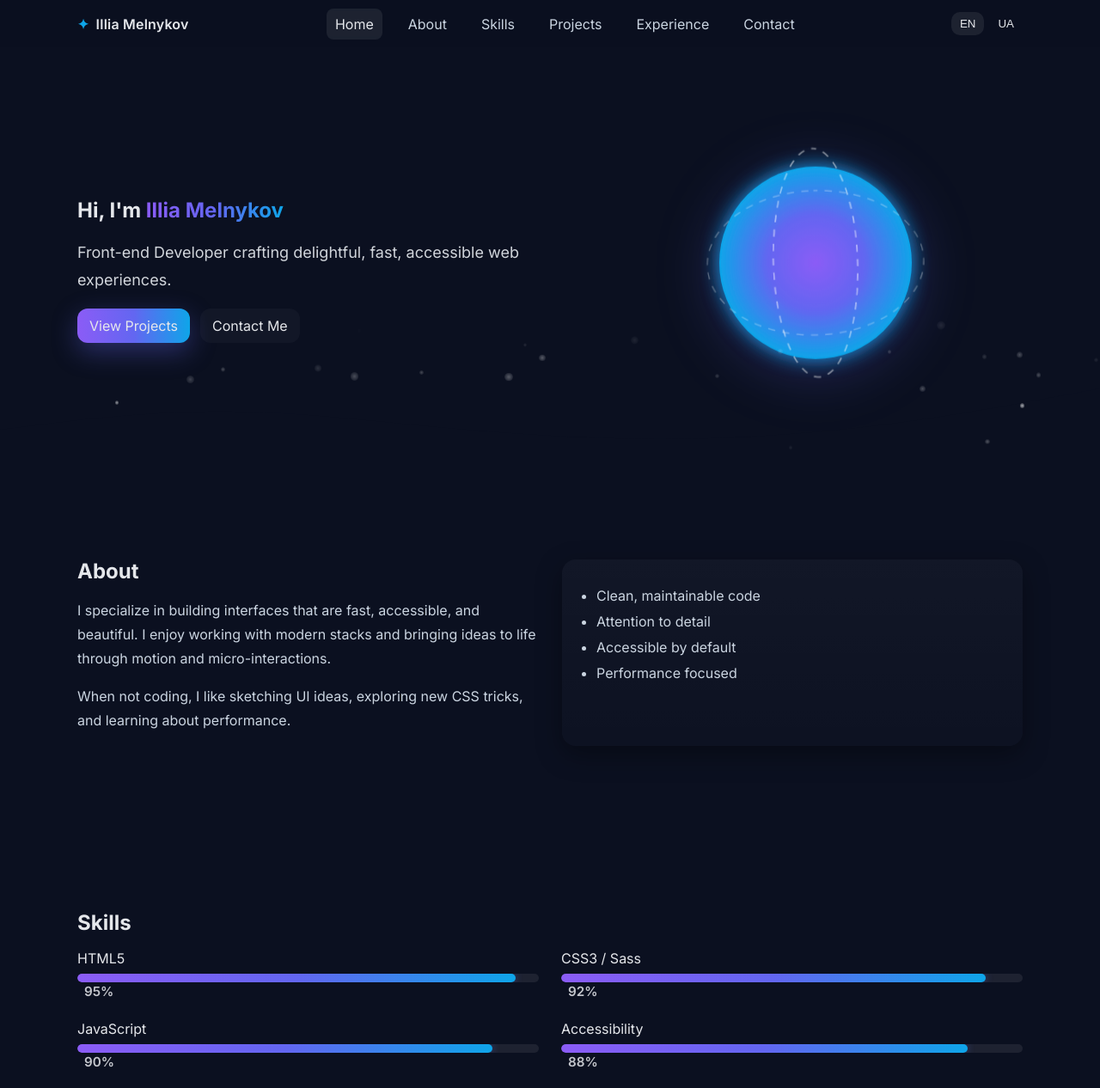
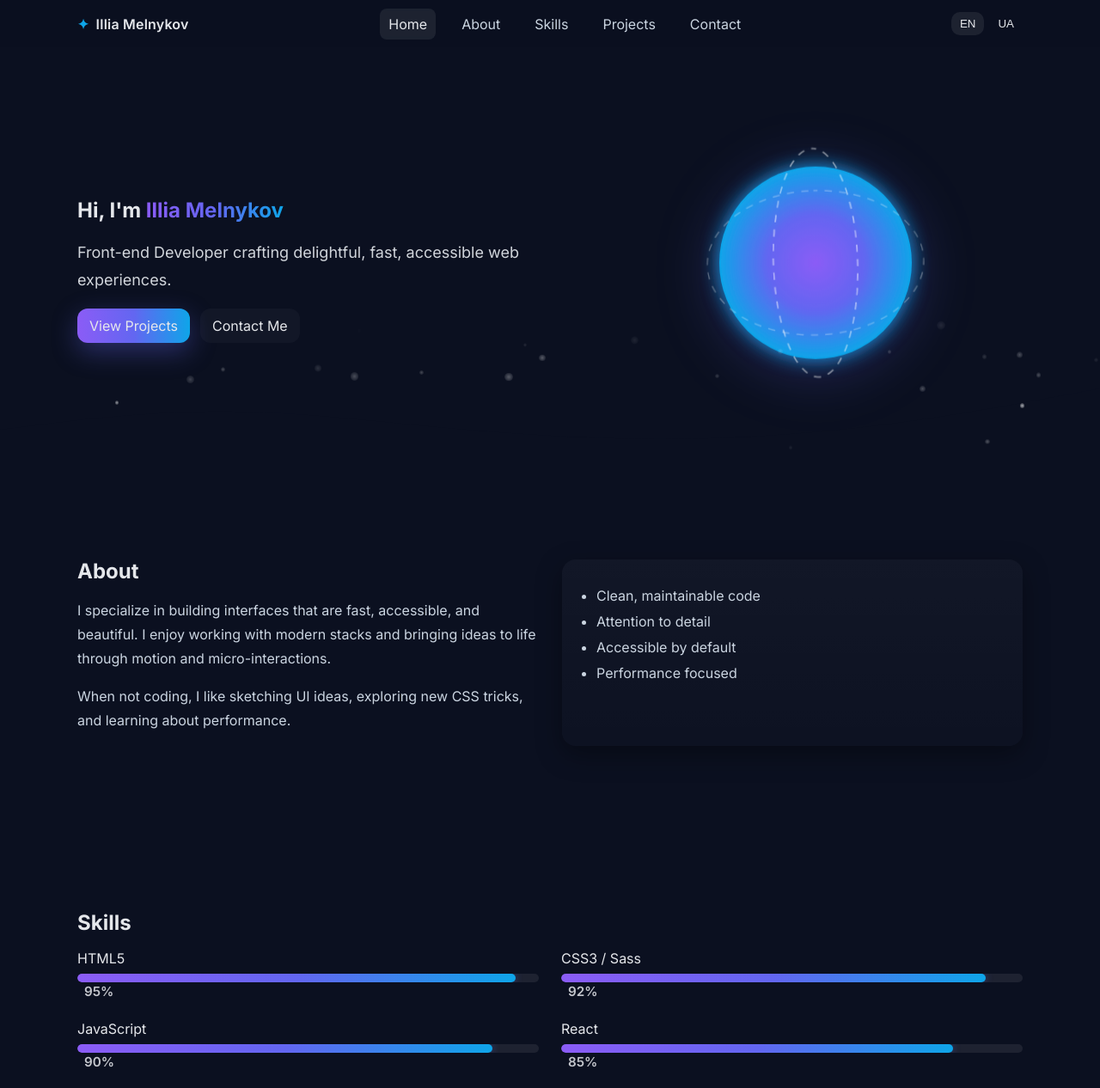
Before and after one commit to ilya11melnikov/Resume, a plain HTML site: page index.html in a window 1280 px wide. Shown: the top 1266 px of the page at 86% size. Drawn offline with nearby package versions, Linux system fonts and the light colour scheme; a small style sheet from the web is missing.

Commit message:
small_changes

```diff
--- a/index.html
+++ b/index.html
@@ -4,7 +4,7 @@
     <meta charset="UTF-8">
     <meta name="viewport" content="width=device-width, initial-scale=1.0">
     <meta http-equiv="X-UA-Compatible" content="IE=edge">
-    <title>Portfolio | Resume</title>
+    <title>Portfolio</title>
     <meta name="description" content="Personal portfolio and resume showcasing projects, experience, and skills.">
     <meta name="theme-color" content="#0b1020">
     <meta property="og:title" content="Portfolio | Resume">
@@ -43,7 +43,6 @@
                     <li><a href="#about" data-i18n="nav.about">About</a></li>
                     <li><a href="#skills" data-i18n="nav.skills">Skills</a></li>
                     <li><a href="#projects" data-i18n="nav.projects">Projects</a></li>
-                    <li><a href="#experience" data-i18n="nav.experience">Experience</a></li>
                     <li><a href="#contact" data-i18n="nav.contact">Contact</a></li>
                 </ul>
             </nav>
@@ -140,6 +139,11 @@
                         <div class="bar"><span data-progress="90"></span></div>
                         <span class="percent" data-count="90">0%</span>
 					</div>
+					<div class="skill wow animate__animated animate__fadeInUp" data-wow-delay="0.2s">
+						<span data-i18n="skills.react">React</span>
+                        <div class="bar"><span data-progress="85"></span></div>
+                        <span class="percent" data-count="85">0%</span>
+					</div>
 					<div class="skill wow animate__animated animate__fadeInUp" data-wow-delay="0.25s">
 						<span data-i18n="skills.a11y">Accessibility</span>
                         <div class="bar"><span data-progress="88"></span></div>
@@ -204,7 +208,7 @@
                     <h2 data-i18n="contact.heading">Contact</h2>
                     <p data-i18n="contact.desc">Have a project in mind or want to say hi? Let's talk.</p>
                 </div>
-                <form class="contact-form wow animate__animated animate__fadeInUp" data-wow-delay="0.1s" name="contact" action="https://formsubmit.co/ilya11melnikov@gmail.com" method="POST">
+                <form class="contact-form wow animate__animated animate__fadeInUp" data-wow-delay="0.1s" name="contact" action="https://formsubmit.co/illiamelnykov04@gmail.com" method="POST">
                     <input type="hidden" name="_subject" value="New message from Portfolio site">
                     <input type="hidden" name="_template" value="table">
                     <input type="hidden" name="_captcha" value="false">
```
